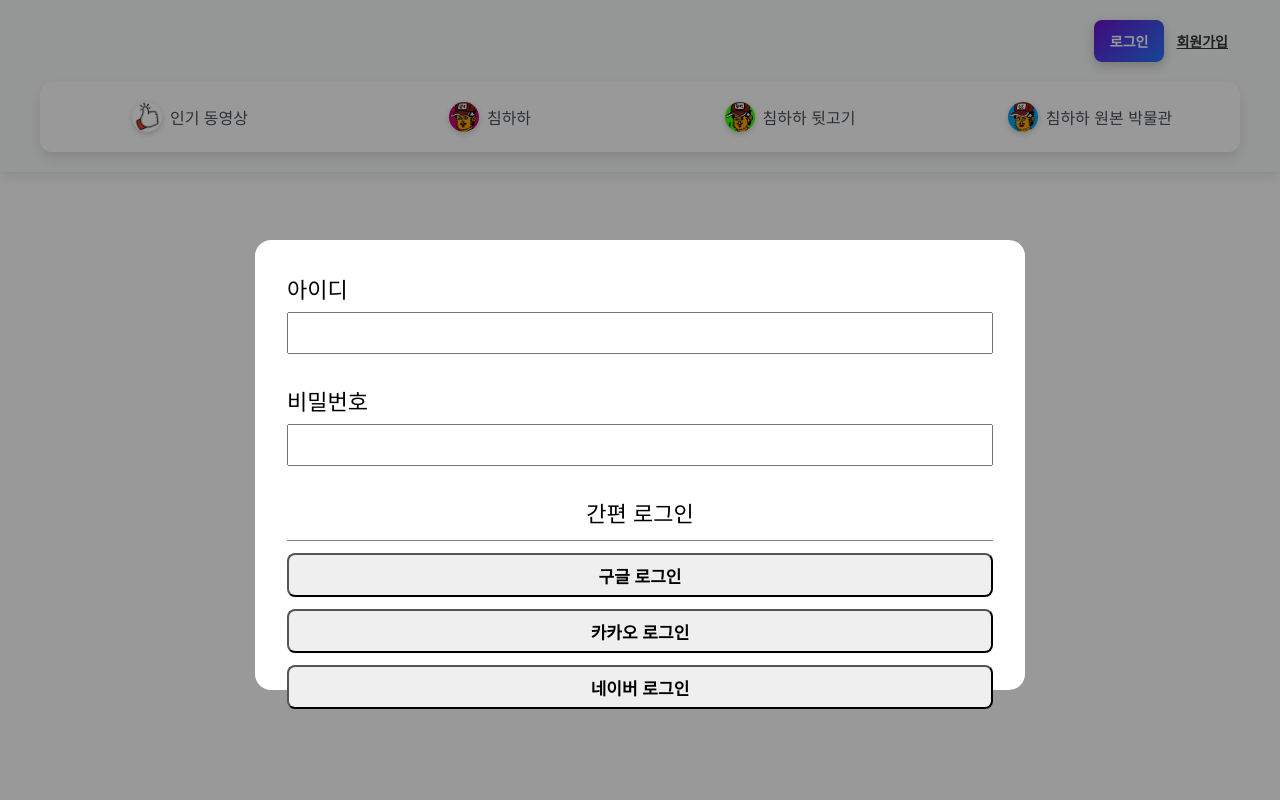
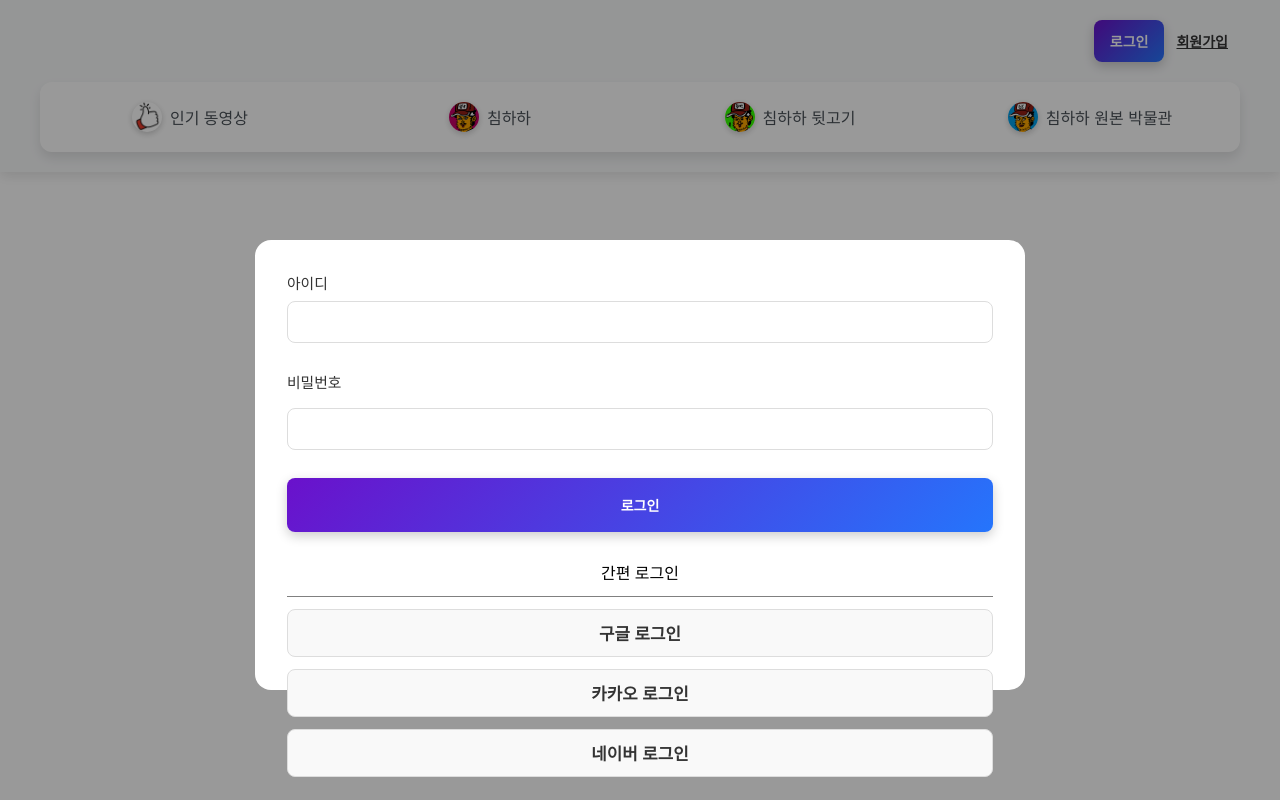
Before and after one commit to boyfromthewell/nextjs-playground, a Next.js app: page /login in a window 1280 px wide. Built offline with nearby package versions, Linux system fonts and the light colour scheme; no server answers; a web font is replaced by a local one.

Commit message:
feat: 일반 사용자 로그인 api 개발, 로그인 구현 (next auth, credential auth)

```diff
--- a/package.json
+++ b/package.json
@@ -12,6 +12,7 @@
   "dependencies": {
     "@prisma/client": "^5.17.0",
     "@tanstack/react-query": "^5.51.11",
+    "bcrypt": "^5.1.1",
     "next": "14.2.5",
     "next-auth": "^4.24.7",
     "react": "^18",
@@ -26,6 +27,7 @@
     "@svgr/webpack": "^8.1.0",
     "@swc/plugin-styled-components": "^2.0.10",
     "@tanstack/react-query-devtools": "^5.51.11",
+    "@types/bcrypt": "^5.0.2",
     "@types/node": "^20",
     "@types/react": "^18",
     "@types/react-dom": "^18",
--- /dev/null
+++ b/src/app/_components/ErrorMessage.tsx
@@ -0,0 +1,12 @@
+import styled from 'styled-components';
+
+export default function ErrorMessage({ message }: { message: string }) {
+  return <Text>{message}</Text>;
+}
+
+const Text = styled.span`
+  position: absolute;
+  font-size: 0.7rem;
+  color: #ed4337;
+  bottom: 8px;
+`;
--- a/src/app/_components/LoginModal.tsx
+++ b/src/app/_components/LoginModal.tsx
@@ -1,9 +1,31 @@
 'use client';
-import { signIn, useSession } from 'next-auth/react';
+import { signIn, SignInResponse, useSession } from 'next-auth/react';
 import Modal from './Modal';
 import styled from 'styled-components';
+import { useState } from 'react';
+import { useRouter } from 'next/navigation';
+import ErrorMessage from './ErrorMessage';
 
 export default function LoginModal() {
+  const router = useRouter();
+
+  const [errorState, setErrorState] = useState({
+    isError: false,
+    message: '',
+  });
+
+  const [inputValue, setInputValue] = useState({
+    id: '',
+    password: '',
+  });
+
+  const onChange = (e: React.ChangeEvent<HTMLInputElement>) => {
+    const { id } = e.target;
+    setInputValue((prev) => ({
+      ...prev,
+      [id]: e.target.value,
+    }));
+  };
   const googleLogin = async () => {
     await signIn('google');
   };
@@ -16,15 +38,44 @@ export default function LoginModal() {
     await signIn('naver');
   };
 
+  const onSubmit = async (e: React.FormEvent<HTMLFormElement>) => {
+    e.preventDefault();
+    const res = await signIn('credentials', {
+      id: inputValue.id,
+      password: inputValue.password,
+      redirect: false,
+    });
+    if (res!.ok) router.back();
+    else {
+      setErrorState({
+        isError: true,
+        message: '아이디/비밀번호를 확인해주세요.',
+      });
+    }
+  };
+
   return (
     <Modal>
       <Wrapper>
-        <LoginForm>
+        <LoginForm onSubmit={onSubmit}>
           <label htmlFor="id">아이디</label>
-          <input id="id" />
-
-          <label htmlFor="pw">비밀번호</label>
-          <input id="pw" />
+          <input
+            id="id"
+            type="text"
+            onChange={onChange}
+            value={inputValue.id}
+          />
+          <LabelContainer>
+            <label htmlFor="password">비밀번호</label>
+            <input
+              id="password"
+              type="password"
+              onChange={onChange}
+              value={inputValue.password}
+            />
+            <ErrorMessage message={errorState.message} />
+          </LabelContainer>
+          <Button>로그인</Button>
         </LoginForm>
 
         <EasyLogin>
@@ -48,19 +99,57 @@ const Wrapper = styled.div`
   height: 100%;
 `;
 
+const LabelContainer = styled.div`
+  display: flex;
+  flex-direction: column;
+  gap: 8px;
+  position: relative;
+`;
+
 const LoginForm = styled.form`
   display: flex;
   flex-direction: column;
 
   label {
     margin-bottom: 8px;
-    font-size: 22px;
+    font-size: 0.925rem;
+    color: #333;
   }
 
   input {
-    margin-bottom: 30px;
+    margin-bottom: 28px;
     height: 42px;
+    padding: 8px;
+    border: 1px solid #ddd;
+    border-radius: 8px;
   }
+`;
+
+const Button = styled.button`
+  width: 100%;
+  height: 54px;
+  padding: 0 16px;
+  border-radius: 8px;
+  display: flex;
+  justify-content: center;
+  align-items: center;
+  font-size: 14px;
+  font-weight: 600;
+  border: none;
+  color: #fff;
+  background: linear-gradient(135deg, #6a11cb 0%, #2575fc 100%);
+  box-shadow: 0 4px 12px rgba(0, 0, 0, 0.2);
+  transition:
+    transform 0.2s ease,
+    box-shadow 0.2s ease;
+
+  @media (max-width: 575px) {
+    height: 44px;
+    font-size: 1.15rem;
+    padding: 0 12px;
+  }
+
+  margin-bottom: 28px;
 `;
 
 const Divider = styled.div`
@@ -69,7 +158,7 @@ const Divider = styled.div`
   padding-bottom: 12px;
   margin-bottom: 12px;
   text-align: center;
-  font-size: 22px;
+  font-size: 1rem;
 `;
 
 const EasyLogin = styled.div`
@@ -85,11 +174,23 @@ const ButtonWrapper = styled.div`
 
 const EasyLoginBtn = styled.button`
   width: 100%;
-  height: 44px;
+  height: 48px;
   display: flex;
   align-items: center;
   justify-content: center;
-  font-size: 17px;
+  font-size: 1.05rem;
   font-weight: 600;
   border-radius: 8px;
+  border: 1px solid #ddd;
+  background-color: #f9f9f9;
+  color: #333;
+  transition: background-color 0.2s ease;
+
+  &:hover {
+    background-color: #e6e6e6;
+  }
+
+  img {
+    margin-right: 8px;
+  }
 `;
--- /dev/null
+++ b/src/app/api/login/route.ts
@@ -0,0 +1,22 @@
+import prisma from '@/lib/prisma';
+import { NextRequest, NextResponse } from 'next/server';
+import * as bcrypt from 'bcrypt';
+
+export async function POST(req: NextRequest) {
+  const body = await req.json();
+  const { id, password } = body;
+  console.log('id', id);
+  const user = await prisma.user.findFirst({
+    where: {
+      id,
+    },
+  });
+
+  if (
+    user &&
+    (await bcrypt.compare(String(password), user.password as string))
+  ) {
+    const { password, ...info } = user;
+    return NextResponse.json({ ...info }, { status: 200 });
+  } else return NextResponse.json(null, { status: 400 });
+}
```
Also changed, not shown: src/app/api/auth/[...nextauth]/route.ts (+39 -0 lines), 2 other files (tests, documents, lock files or other folders).
